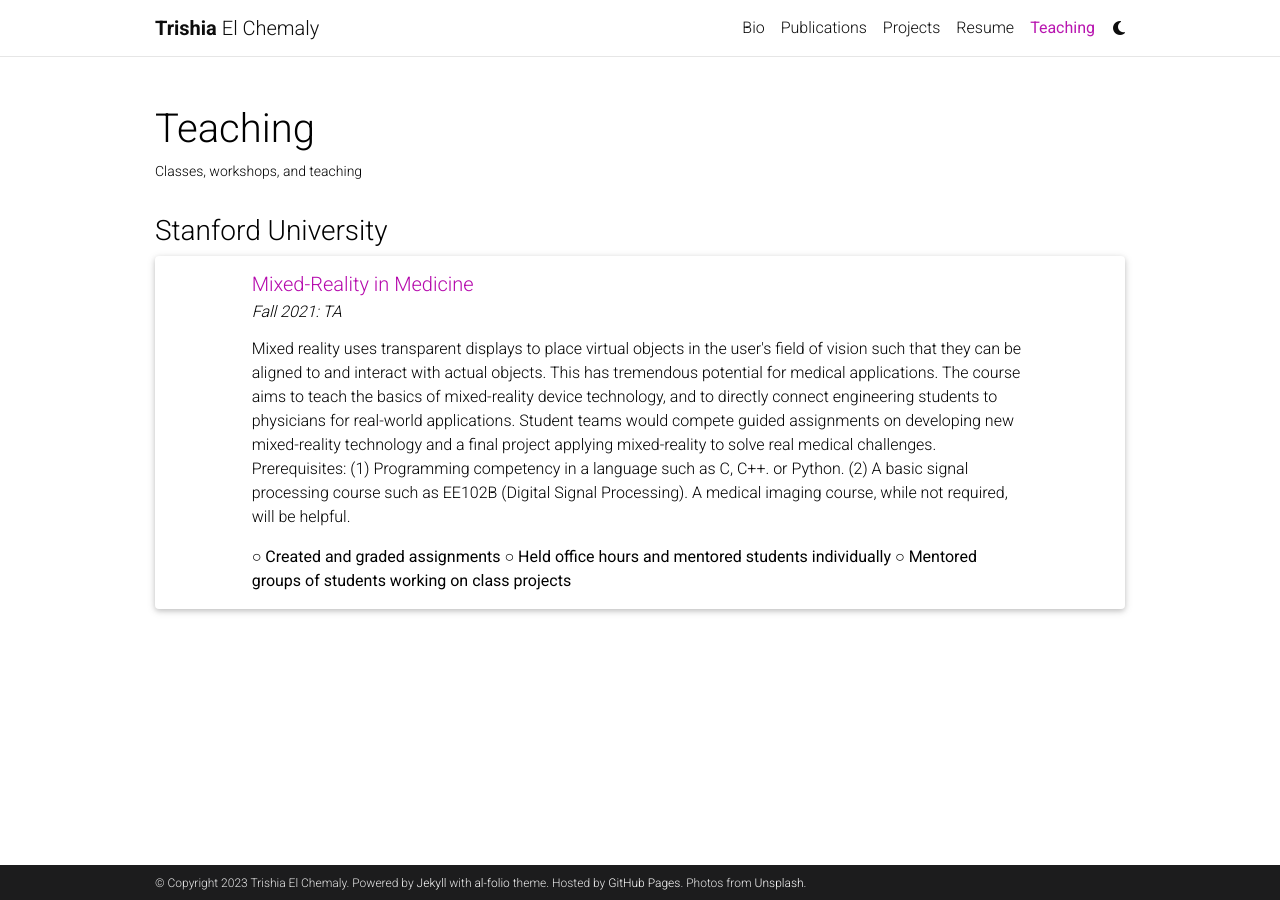
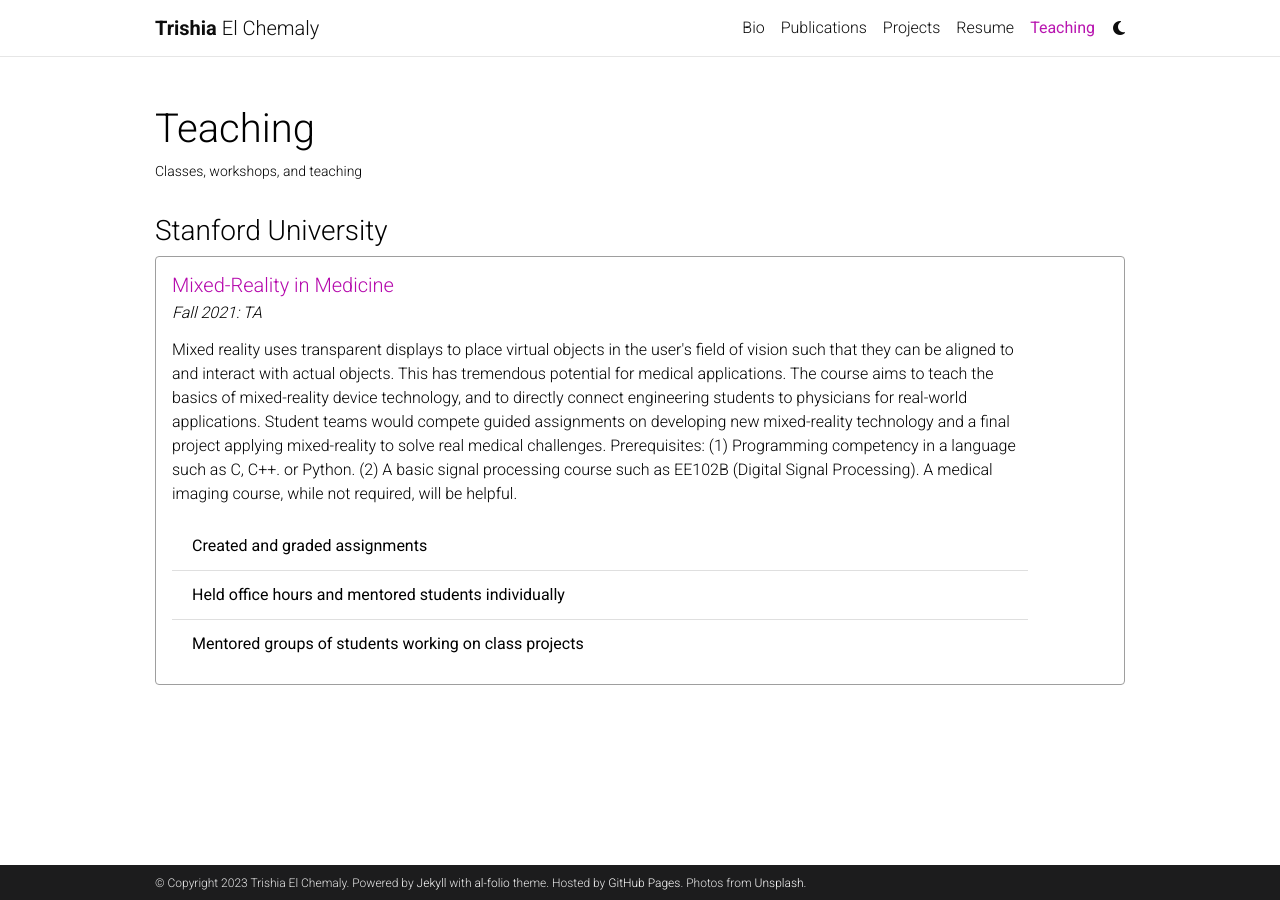
Before and after one commit to tchemaly/tchemaly.github.io, a Jekyll site: the page built from _pages/teaching.md, in a window 1280 px wide. Built offline with Jekyll 4.4.1, drawn with Linux system fonts in a browser that asks for light colours; comment, search, counter and statistics services are not loaded; a style sheet for code colours, icons or effects is not loaded.

Commit message:
Update teaching.md

```diff
--- a/_pages/teaching.md
+++ b/_pages/teaching.md
@@ -9,10 +9,21 @@ nav_order: 5
 
 <h3 class="mt-4">Stanford University</h3>
 
-<div class="card">
+<style>
+  .custom-border {
+    border: 2px solid #333; /* Adjust the color as needed */
+    border-radius: 4px; /* Optional: if you want rounded corners */
+  }
+  .custom-padding {
+    padding-left: 15px; /* Adjust the left padding as needed */
+    padding-right: 15px; /* Adjust the right padding as needed */
+  }
+</style>
+
+<div class="card custom-border">
   <div class="p-3">
     <div class="row">
-      <div class="col-10 mx-auto">
+      <div class="col-11 custom-padding">
         <h5 class="card-title">
           <a href="https://med.stanford.edu/immers/news/rad206.html" target="_blank" rel="noopener noreferrer">Mixed-Reality in Medicine</a>
         </h5>
@@ -21,9 +32,9 @@ nav_order: 5
           Mixed reality uses transparent displays to place virtual objects in the user's field of vision such that they can be aligned to and interact with actual objects. This has tremendous potential for medical applications. The course aims to teach the basics of mixed-reality device technology, and to directly connect engineering students to physicians for real-world applications. Student teams would compete guided assignments on developing new mixed-reality technology and a final project applying mixed-reality to solve real medical challenges. Prerequisites: (1) Programming competency in a language such as C, C++. or Python. (2) A basic signal processing course such as EE102B (Digital Signal Processing). A medical imaging course, while not required, will be helpful.
         </p>
         <ul class="list-group list-group-flush">
-          ○ Created and graded assignments
-          ○ Held office hours and mentored students individually
-          ○ Mentored groups of students working on class projects
+          <li class="list-group-item">Created and graded assignments</li>
+          <li class="list-group-item">Held office hours and mentored students individually</li>
+          <li class="list-group-item">Mentored groups of students working on class projects</li>
         </ul>
       </div>
     </div>
```
